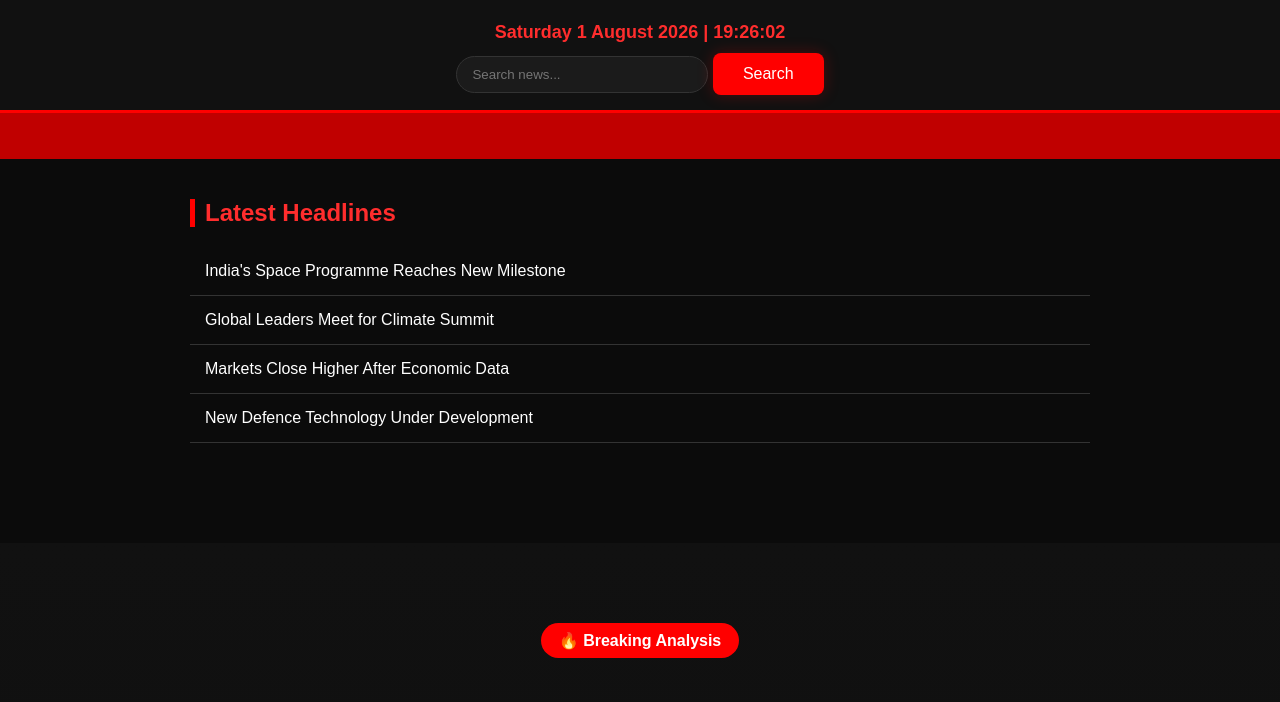
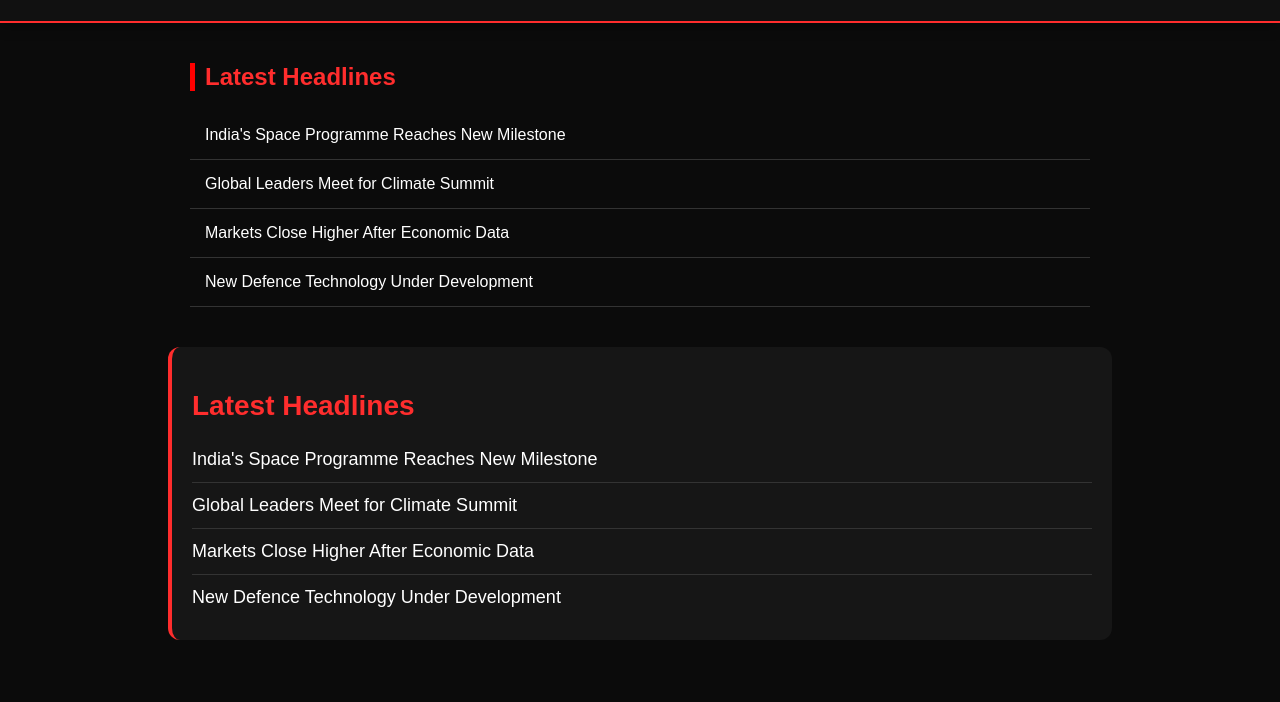
Before and after one commit to abhiabhi74808-jpg/midnight-policy, a plain HTML site: page index.html in a window 1280 px wide. Shown: the part 114-816 px from the top of the page. Drawn offline with Linux system fonts and the light colour scheme.

Commit message:
update-5
changes that need in homepage

```diff
--- a/index.html
+++ b/index.html
@@ -52,24 +52,8 @@ initial-scale=1.0">
 </nav>
 
 
-
-     <div id="clock"></div>
-
-     <div class="search-box">
-  <input type="text" id="searchInput" placeholder="Search news...">
-
-<button onclick="searchNews()">Search</button>
-</div>
-
 </header>
 
-<div class="breaking-news">
-    <marquee>
-        Breaking: Welcome to Midnight Policy
-         | Independent News | Policy Research
-          | Defence | Economy | world Affairs |
-    </marquee>
-</div>
 
 <section class="headlines">
 
@@ -96,6 +80,26 @@ New Defence Technology Under Development
 </div>
 
 </section>
+
+
+<section class="latest-headlines">
+
+<h2>Latest Headlines</h2>
+
+<ul>
+
+<li><a href="article1.html">India's Space Programme Reaches New Milestone</a></li>
+
+<li><a href="world.html">Global Leaders Meet for Climate Summit</a></li>
+
+<li><a href="economy.html">Markets Close Higher After Economic Data</a></li>
+
+<li><a href="defence.html">New Defence Technology Under Development</a></li>
+
+</ul>
+
+</section>
+
 
 <section class="hero">
 
--- a/script.js
+++ b/script.js
@@ -1,21 +1,14 @@
-function updateClock() {
-    const now = new Date();
+// ===============================
+// Midnight Policy
+// Version 2.0
+// Developed by BG
+// Sprint 3
+// ===============================
 
-    const options = {
-        weekday: "long",
-        day: "numeric",
-        month: "long",
-        year: "numeric"
-    };
+// ===============================
+// Search Function
+// ===============================
 
-    document.getElementById("clock").innerHTML =
-        now.toLocaleDateString("en-GB", options) +
-        " | " +
-        now.toLocaleTimeString("en-GB");
-}
-
-setInterval(updateClock, 1000);
-updateClock();
 
 function searchNews() {
 
@@ -63,6 +56,10 @@ function searchNews() {
 
 }
 
+// ===============================
+// Search with Enter Key
+// ===============================
+
 document.getElementById("searchInput").addEventListener("keypress", function(event){
 
     if(event.key === "Enter"){
@@ -71,6 +68,10 @@ document.getElementById("searchInput").addEventListener("keypress", function(eve
 
 });
 
+// ===============================
+// Mobile Menu
+// ===============================
+
 function toggleMenu(){
     document.getElementById("navbar").classList.toggle("show");
 }
--- a/style.css
+++ b/style.css
@@ -16,11 +16,12 @@ body{
 
 header{
     background:#111;
-    border-bottom:3px solid red;
+    border-bottom:2px solid #ff2d2d;
     position:sticky;
     top:0;
     z-index:1000;
-    padding:15px 20px;
+    padding:12px 20px;
+    box-shadow:0 3px 12px rgba(0,0,0,.4);
 }
 
 .logo{
@@ -160,26 +161,24 @@ header h1{
     color:#ddd;
 }
 
-.breaking-news{
-    background:#c00000;
-    color:white;
-    padding:10px;
-    font-weight:bold;
-    font-size:18px;
-}
 
 .search-box{
     margin:0;
 }
 
 .search-box input{
-    width:220px;
+    width:200px;
     padding:10px 15px;
     border-radius:25px;
     border:1px solid #333;
     background:#1b1b1b;
     color:white;
     outline:none;
+    transition:.3s;
+}
+
+.search-box input:focus{
+    border-color:#ff2d2d;
 }
 
 .date{
@@ -270,13 +269,6 @@ footer p{
     color:#ff2d2d;
 }
 
-#clock{
-    color:#ff2d2d;
-    text-align:center;
-    font-size:18px;
-    padding:10px;
-    font-weight:bold;
-}
 
 .trending{
     padding:40px;
@@ -478,3 +470,49 @@ nav a{
     background:#1b1b1b;
     color:#ff2d2d;
 }
+
+/* ==========================
+   Latest Headlines
+========================== */
+
+.latest-headlines{
+    width:90%;
+    max-width:900px;
+    margin:30px auto;
+    text-align:left;
+    background:#161616;
+    border-radius:12px;
+    padding:20px;
+    border-left:4px solid #ff2d2d;
+}
+
+.latest-headlines h2{
+    color:#ff2d2d;
+    margin-bottom:15px;
+    font-size:28px;
+}
+
+.latest-headlines ul{
+    list-style:none;
+    padding:0;
+    margin:0;
+}
+
+.latest-headlines li{
+    padding:12px 0;
+    border-bottom:1px solid #333;
+}
+
+.latest-headlines li:last-child{
+    border-bottom:none;
+}
+
+.latest-headlines a{
+    color:white;
+    text-decoration:none;
+    font-size:18px;
+}
+
+.latest-headlines a:hover{
+    color:#ff2d2d;
+}
```
